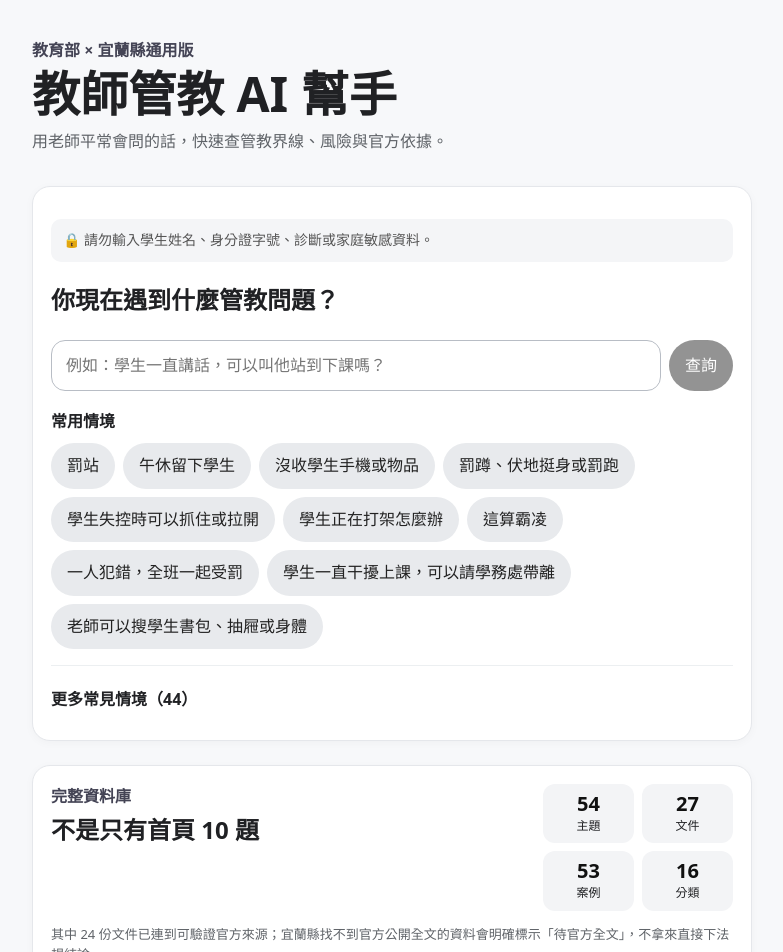
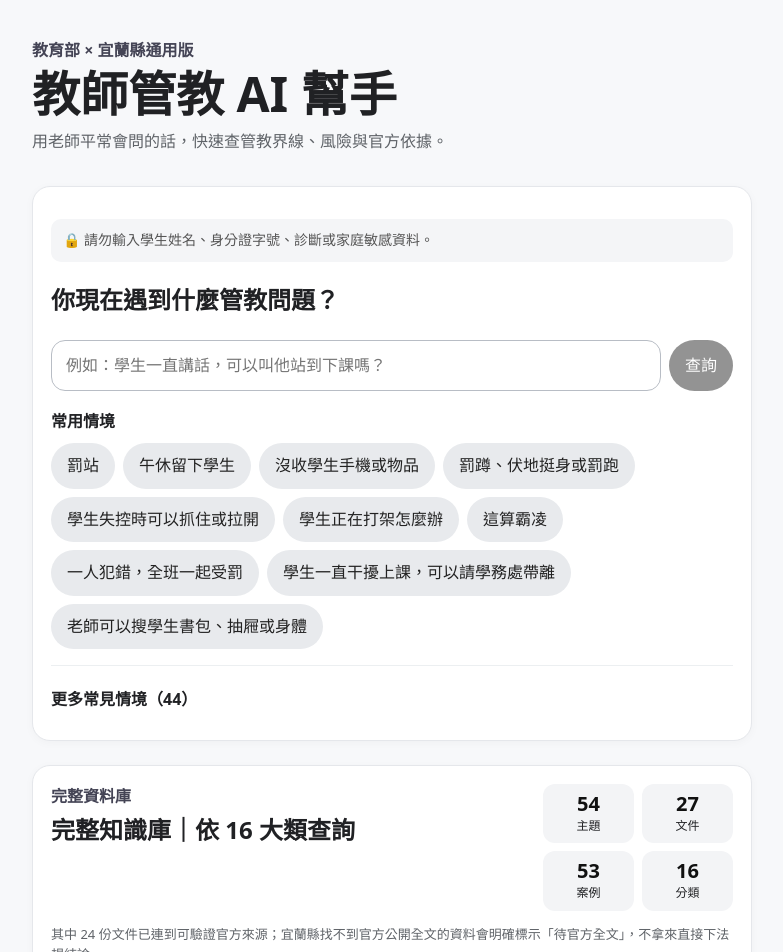
Before and after one commit to similaitw/teacher-discipline-ai, a Next.js app: page / in a window 1280 px wide. Shown: the top 952 px of the page, without its empty margins (248-1031 px from the left). Built offline with nearby package versions, Linux system fonts and the light colour scheme.

Commit message:
copy: polish complete knowledge library heading

```diff
--- a/components/KnowledgeLibrary.tsx
+++ b/components/KnowledgeLibrary.tsx
@@ -83,7 +83,7 @@ export function KnowledgeLibrary(){
     <div className="library-head">
       <div>
         <p className="eyebrow">完整資料庫</p>
-        <h2 id="knowledge-title">不是只有首頁 10 題</h2>
+        <h2 id="knowledge-title">完整知識庫｜依 16 大類查詢</h2>
       </div>
       <div className="library-stats" aria-label="知識庫統計">
         <span><strong>{allTopics.length}</strong> 主題</span>
```
